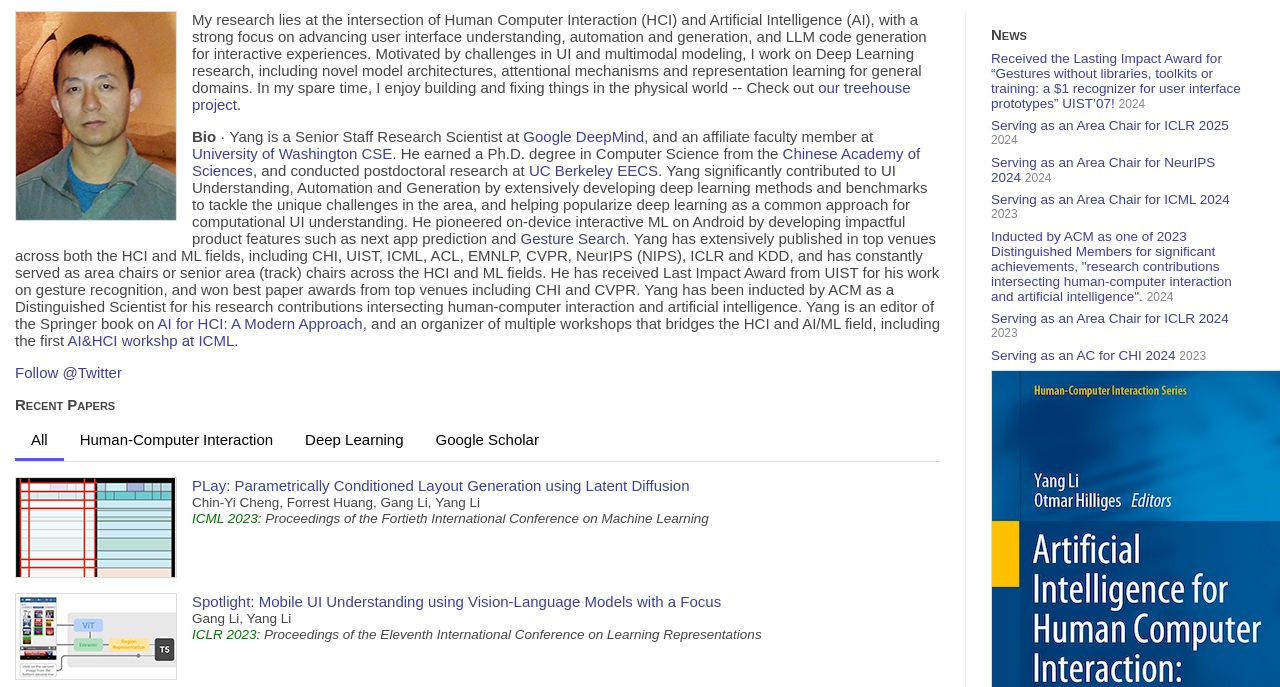
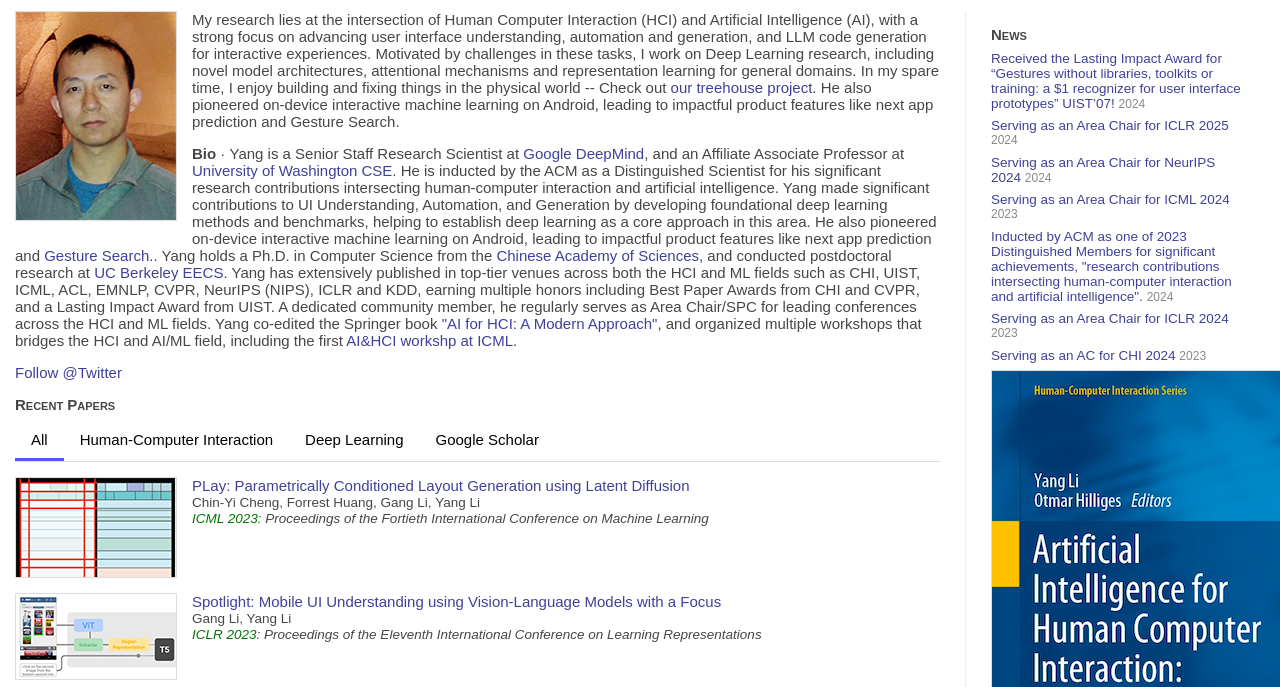
Before and after one commit to yangli169/yangl.org, a plain HTML site: page index.html in a window 1280 px wide. Shown: the part 113-800 px from the top of the page. Drawn offline with nearby package versions, Linux system fonts and the light colour scheme.

Commit message:
Update index.html

```diff
--- a/index.html
+++ b/index.html
@@ -81,32 +81,33 @@
 					<img src="images/portrait.png" class="thumbnail"/>
 					My research lies at the intersection of Human Computer Interaction (HCI) and Artificial Intelligence (AI),
 					with a strong focus on advancing user interface understanding, automation and generation, and LLM code
-					generation for interactive experiences. Motivated by challenges in UI and multimodal modeling, I work on
+					generation for interactive experiences. Motivated by challenges in these tasks, I work on
 					Deep Learning research, including novel model architectures, attentional mechanisms and representation
 					learning for general domains. In my spare time, I enjoy building and fixing things in the physical world
 					-- Check out <a href="treehouse.html">our treehouse project</a>.
 
+					 He also pioneered on-device interactive machine learning on Android, leading to impactful product features like next app prediction and Gesture Search.
+
 					<p>
 						<b>Bio</b>&nbsp;&middot;&nbsp;Yang is a Senior Staff Research Scientist at
 						<a href="https://deepmind.google/">Google DeepMind</a>,
-						and an affiliate faculty member at <a href="http://www.cs.washington.edu/">University of Washington CSE</a>.
-						He earned a Ph.D. degree in Computer Science from the <a href="http://english.cas.ac.cn">Chinese Academy of Sciences</a>,
+						and an Affiliate Associate Professor at <a href="http://www.cs.washington.edu/">University of Washington CSE</a>.
+						He is inducted by the ACM as a Distinguished Scientist for his significant research contributions
+						intersecting human-computer interaction and artificial intelligence.
+						Yang made significant contributions to UI Understanding, Automation, and Generation
+						by developing foundational deep learning methods and benchmarks, helping to establish
+						deep learning as a core approach in this area. He also pioneered on-device interactive
+						machine learning on Android, leading to impactful product features like next app prediction and
+						<a href="https://en.wikipedia.org/wiki/Google_Gesture_Search">Gesture Search</a>..
+
+						Yang holds a Ph.D. in Computer Science from the <a href="http://english.cas.ac.cn">Chinese Academy of Sciences</a>,
 						and conducted postdoctoral research at <a href="http://www.eecs.berkeley.edu/">UC Berkeley EECS</a>.
-						Yang significantly contributed to UI Understanding, Automation and Generation by extensively
-						developing deep learning methods and benchmarks to tackle the unique challenges in the area,
-						and helping popularize deep learning as a common approach for computational UI understanding.
-						He pioneered
-						on-device interactive ML on Android by developing impactful product
-						features such as next app prediction and <a href="https://en.wikipedia.org/wiki/Google_Gesture_Search">
-						Gesture Search</a>.
-						Yang has extensively published in top venues across both the HCI and ML fields,
-						including CHI, UIST, ICML, ACL, EMNLP, CVPR, NeurIPS (NIPS), ICLR and KDD, and has constantly served
-						as area chairs or senior area (track) chairs across the HCI and ML fields. He has received Last Impact Award
-						from UIST for his work on gesture recognition, and won best paper awards from top venues including CHI and CVPR.
-						Yang has been inducted by ACM as a Distinguished Scientist for his research contributions intersecting
-						human-computer interaction and artificial intelligence.
-						Yang is an editor of the Springer book on <a href="https://link.springer.com/book/10.1007/978-3-030-82681-9">
-						AI for HCI: A Modern Approach</a>, and an organizer of multiple workshops that
+						Yang has extensively published in top-tier venues across both the HCI and ML fields such as
+						CHI, UIST, ICML, ACL, EMNLP, CVPR, NeurIPS (NIPS), ICLR and KDD, earning multiple honors
+						including Best Paper Awards from CHI and CVPR, and a Lasting Impact Award from UIST.
+						A dedicated community member, he regularly serves as Area Chair/SPC for leading conferences across the HCI and ML fields.
+						Yang co-edited the Springer book <a href="https://link.springer.com/book/10.1007/978-3-030-82681-9">
+						"AI for HCI: A Modern Approach"</a>, and organized multiple workshops that
 						bridges the HCI and AI/ML field, including the first <a href="https://sites.google.com/corp/view/aihci">
 						AI&HCI workshp at ICML</a>.
 
```
